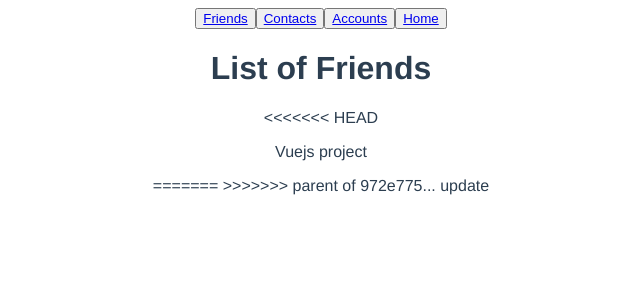
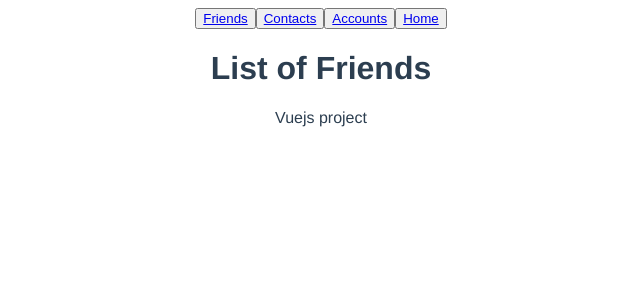
Before and after one commit to PriticaAruldas/demoproject, a Vue app: page /friends in a window 1280 px wide. Shown: the top 300 px of the page, without its empty margins (319-959 px from the left). Built offline with nearby package versions, Linux system fonts and the light colour scheme.

Commit message:
Update Friends.vue

```diff
--- a/src/components/Friends.vue
+++ b/src/components/Friends.vue
@@ -1,10 +1,7 @@
 <template>
     <div>
     <h1>{{ title }}</h1>
-<<<<<<< HEAD
     <p>Vuejs project</p>
-=======
->>>>>>> parent of 972e775... update
     </div>
 </template>
 
```
